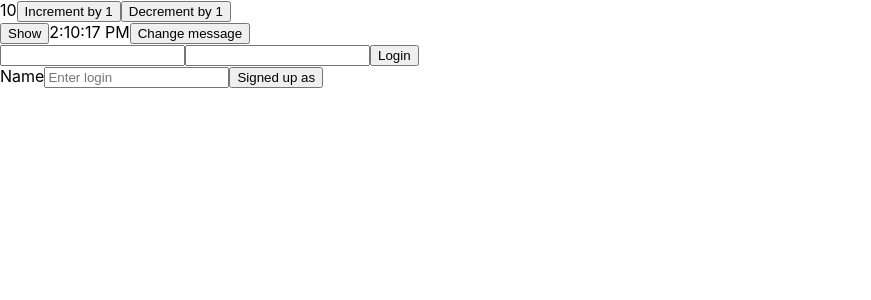
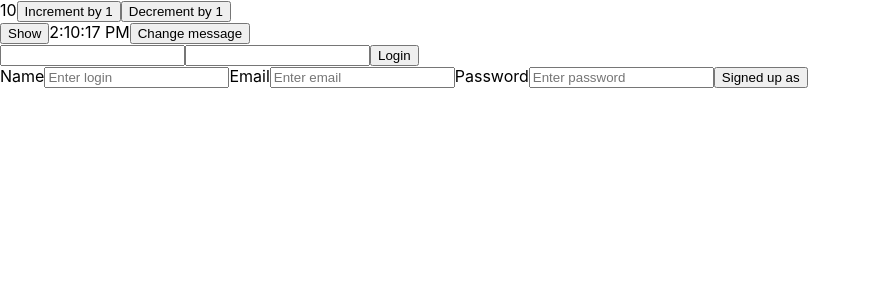
Before and after one commit to Allovallo/react-pract-2, a React (Create React App) app: page / in a window 1280 px wide. Shown: the top 300 px of the page, without its empty margins (0-871 px from the left). Built offline with nearby package versions, Linux system fonts and the light colour scheme.

Commit message:
form updated

```diff
--- a/src/components/signUpForm.jsx
+++ b/src/components/signUpForm.jsx
@@ -1,23 +1,36 @@
 import { React, Component } from "react";
 
+const INITIAL_STATE = {
+    login: '',
+    email: '',
+    password: '',
+}
+
 export class SignUpForm extends Component {
-    state = {
-        login: '',
-    };
+    state = {...INITIAL_STATE };
 
-    handleChange = e => {
-        this.setState({login: e.target.value})
+    handleChange = evt => {
+        // this.setState({login: e.target.value})
+        const { name, value } = evt.target;
+        this.setState({[name]: value})
     }
 
     handleSubmit = evt => {
         evt.preventDefault();
-        console.log(`Signed up as: ${this.state.login}`);
+        // console.log(`Signed up as: ${this.state.login}`);
+        const { login, email, password } = this.state;
+        console.log(`Login: ${login}, Email: ${email}, Password: ${password}`)
 
-        this.props.onSubmit({...this.state})
+        this.props.onSubmit({ ...this.state })
+        this.reset();
+    }
+
+    reset = () => {
+        this.setState({...INITIAL_STATE })
     }
 
     render() {
-        const { login } = this.state;
+        const { login, email, password } = this.state;
 
         return (
             <form onSubmit={this.handleSubmit}>
@@ -26,7 +39,30 @@ export class SignUpForm extends Component {
                     <input
                         type="text"
                         placeholder="Enter login"
+                        name="login"
                         value={login}
+                        onChange={this.handleChange}
+                    />
+                </label>
+
+                <label>
+                    Email
+                    <input
+                        type="email"
+                        placeholder="Enter email"
+                        name="email"
+                        value={email}
+                        onChange={this.handleChange}
+                    />
+                </label>
+
+                <label>
+                    Password
+                    <input
+                        type="password"
+                        placeholder="Enter password"
+                        name="password"
+                        value={password}
                         onChange={this.handleChange}
                     />
                 </label>
```
